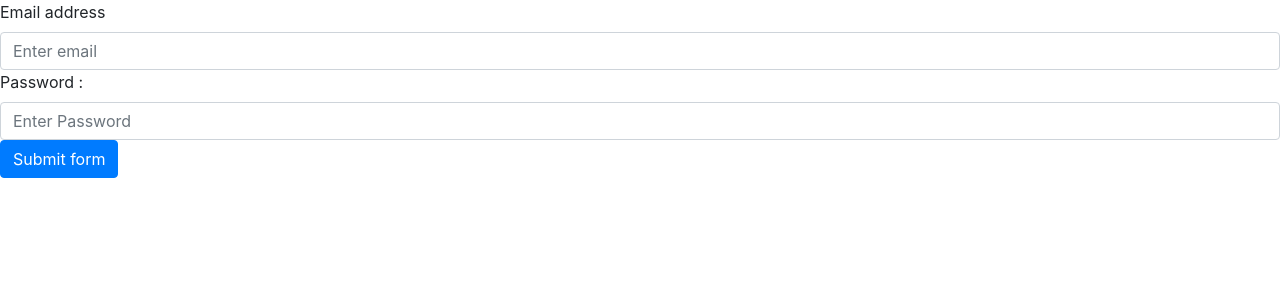
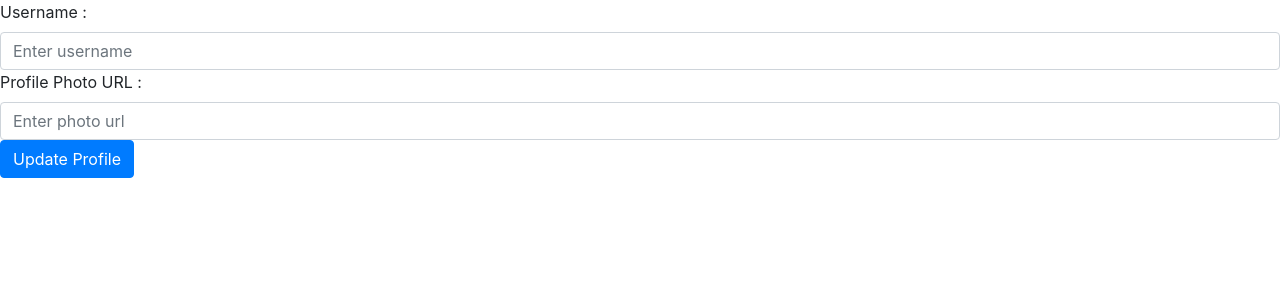
Before and after one commit to Abhay-Hasrani/Sharpener, a React (Create React App) app in the folder react-expense-tracker/: page /updateProfile in a window 1280 px wide. Shown: the top 300 px of the page. Built offline with nearby package versions, Linux system fonts and the light colour scheme.

Commit message:
added firebase profile update

```diff
--- a/react-expense-tracker/package.json
+++ b/react-expense-tracker/package.json
@@ -10,6 +10,7 @@
     "react": "^18.2.0",
     "react-bootstrap": "^2.8.0",
     "react-dom": "^18.2.0",
+    "react-router-dom": "^6.14.2",
     "react-scripts": "5.0.1",
     "web-vitals": "^2.1.4"
   },
--- a/react-expense-tracker/src/App.js
+++ b/react-expense-tracker/src/App.js
@@ -1,11 +1,18 @@
+import { Route, Routes } from 'react-router-dom';
 import './App.css';
 import SignIn from './components/auth/SignIn';
 import SignUp from './components/auth/SignUp';
-
+import Welcome from './components/auth/Welcome';
+import UpdateProfile from './components/UpdateProfile';
 function App() {
   return (
     <div>
-      <SignIn/>
+      <Routes>
+        <Route path='/' element={<SignIn/>}/>
+        <Route path='/signUp' element={<SignUp/>}/>
+        <Route path='/welcome' element={<Welcome/>}/>
+        <Route path='/updateProfile' element={<UpdateProfile/>}/>
+      </Routes>
     </div>
   );
 }
--- /dev/null
+++ b/react-expense-tracker/src/components/UpdateProfile.js
@@ -0,0 +1,65 @@
+import { Button, Form } from "react-bootstrap";
+import { useNavigate } from "react-router-dom";
+// https://images.app.goo.gl/mH1DUpesEVmgHJAZ7
+const UpdateProfile = () => {
+  const navigate = useNavigate();
+  function userUpdateProfileFormHandler(e) {
+    e.preventDefault();
+    const formData = new FormData(e.target);
+    const formObj = {};
+    for (const [name, value] of formData.entries()) {
+      formObj[name] = value;
+    }
+    firebaseUpdateProfileHandler(formObj.username, formObj.photoUrl);
+  }
+
+  async function firebaseUpdateProfileHandler(username, photoUrl) {
+    const res = await fetch(
+      "https://identitytoolkit.googleapis.com/v1/accounts:update?key=AIzaSyDehsjS-i9vFZpBlJJXD-9fd0v-_UMtC6M",
+      {
+        method: "POST",
+        body: JSON.stringify({
+          idToken: localStorage.getItem("userIdToken"),
+          displayName: username,
+          photoUrl: photoUrl,
+          returnSecureToken: true,
+        }),
+        headers: {
+          "Content-Type": "application/json",
+        },
+      }
+    );
+
+    const data = await res.json();
+    console.log(data);
+    if (res.ok) {
+      console.log("updated");
+    } else {
+      alert("Firebase UpdateProfile : " + data.error.message);
+    }
+  }
+  return (
+    <Form onSubmit={userUpdateProfileFormHandler}>
+      <Form.Group controlId="signInEmail">
+        <Form.Label>Username :</Form.Label>
+        <Form.Control
+          type="text"
+          name="username"
+          placeholder="Enter username"
+          required
+        />
+      </Form.Group>
+      <Form.Group controlId="signInPassword">
+        <Form.Label>Profile Photo URL :</Form.Label>
+        <Form.Control
+          type="url"
+          name="photoUrl"
+          placeholder="Enter photo url"
+          required
+        />
+      </Form.Group>
+      <Button type="submit">Update Profile</Button>
+    </Form>
+  );
+};
+export default UpdateProfile;
--- a/react-expense-tracker/src/components/auth/SignIn.js
+++ b/react-expense-tracker/src/components/auth/SignIn.js
@@ -1,6 +1,8 @@
 import { Button, Form } from "react-bootstrap";
+import { useNavigate } from "react-router-dom";
 
 const SignIn = () => {
+    const navigate = useNavigate();
   function userSignInFormHandler(e) {
     e.preventDefault();
     const formData = new FormData(e.target);
@@ -33,6 +35,7 @@ const SignIn = () => {
     console.log(data);
     if (res.ok) {
       localStorage.setItem("userIdToken", data.idToken);
+      navigate('/welcome');
     } else {
       alert("Firebase SignIn : " + data.error.message);
     }
@@ -57,7 +60,7 @@ const SignIn = () => {
           required
         />
       </Form.Group>
-      <Button type="submit">Submit form</Button>
+      <Button type="submit">Sign In</Button>
     </Form>
   );
 };
--- a/react-expense-tracker/src/components/auth/SignUp.js
+++ b/react-expense-tracker/src/components/auth/SignUp.js
@@ -73,7 +73,7 @@ const SignUp = () => {
           required
         />
       </Form.Group>
-      <Button type="submit">Submit form</Button>
+      <Button type="submit">Sign Up</Button>
     </Form>
   );
 };
--- /dev/null
+++ b/react-expense-tracker/src/components/auth/Welcome.js
@@ -0,0 +1,18 @@
+import { useNavigate } from "react-router-dom";
+import UpdateProfile from "../UpdateProfile";
+
+const Welcome = ()=>{
+    const navigate =useNavigate();
+    function navigateToUpdateProfile(){
+        navigate('/updateProfile');
+    }
+    return (
+        <>
+        <div>welcome To Expense Tracker</div>
+        <div>
+            Your Profile is incomplete <button onClick={navigateToUpdateProfile}>Complete Now</button>
+        </div>
+        </>
+    )
+}
+export default Welcome;
--- a/react-expense-tracker/src/index.js
+++ b/react-expense-tracker/src/index.js
@@ -3,9 +3,14 @@ import ReactDOM from "react-dom/client";
 import "./index.css";
 import App from "./App";
 import reportWebVitals from "./reportWebVitals";
-import 'bootstrap/dist/css/bootstrap.min.css';
+import "bootstrap/dist/css/bootstrap.min.css";
+import { BrowserRouter as Router } from "react-router-dom";
 const root = ReactDOM.createRoot(document.getElementById("root"));
-root.render(<App />);
+root.render(
+  <Router>
+    <App />
+  </Router>
+);
 
 // If you want to start measuring performance in your app, pass a function
 // to log results (for example: reportWebVitals(console.log))
```
Also changed, not shown: 1 other file (tests, documents, lock files or other folders).
